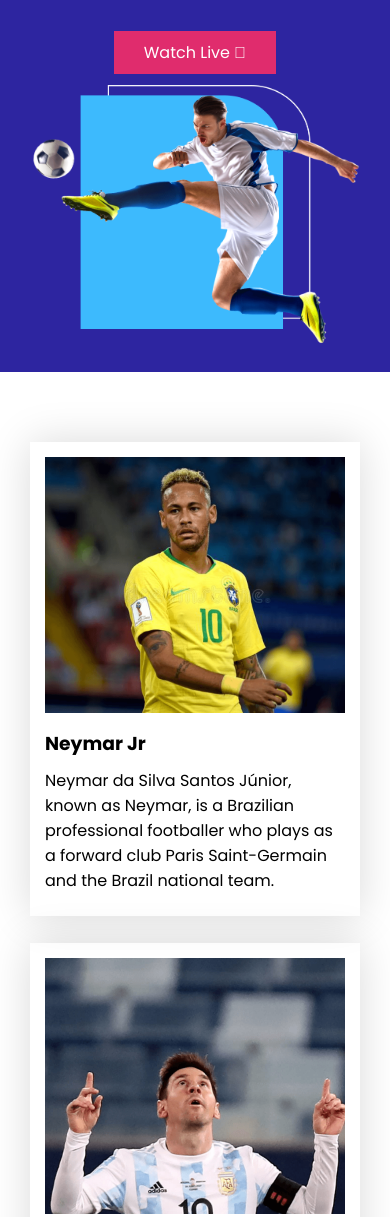
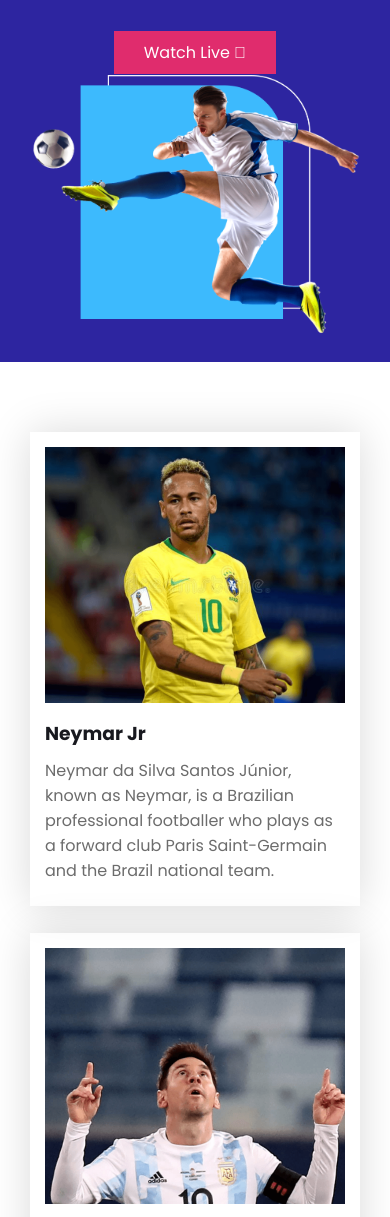
Before and after one commit to arif2494/Football-Club, a plain HTML site: page index.html in a window 390 px wide. Shown: the part 497-1714 px from the top of the page. Drawn offline with Linux system fonts and the light colour scheme.

Commit message:
Final design

```diff
--- a/assets/css/style.css
+++ b/assets/css/style.css
@@ -115,10 +115,13 @@ main {
 }
 
 .card-text h3 {
+	color: var(--pt-color);
+	font-weight: 700;
 	margin: 16px 0 10px;
 }
 .card-text p {
 	margin: 0;
+	color: var(--st-color);
 }
 
 /* ?---------Highlight section---------- */
@@ -376,7 +379,7 @@ footer {
 		height: 260px;
 		width: 329px;
 		animation-play-state: paused;
-		margin: 20px 0 20px;
+		margin: 10px 0 20px;
 		position: relative;
 	}
 
```
